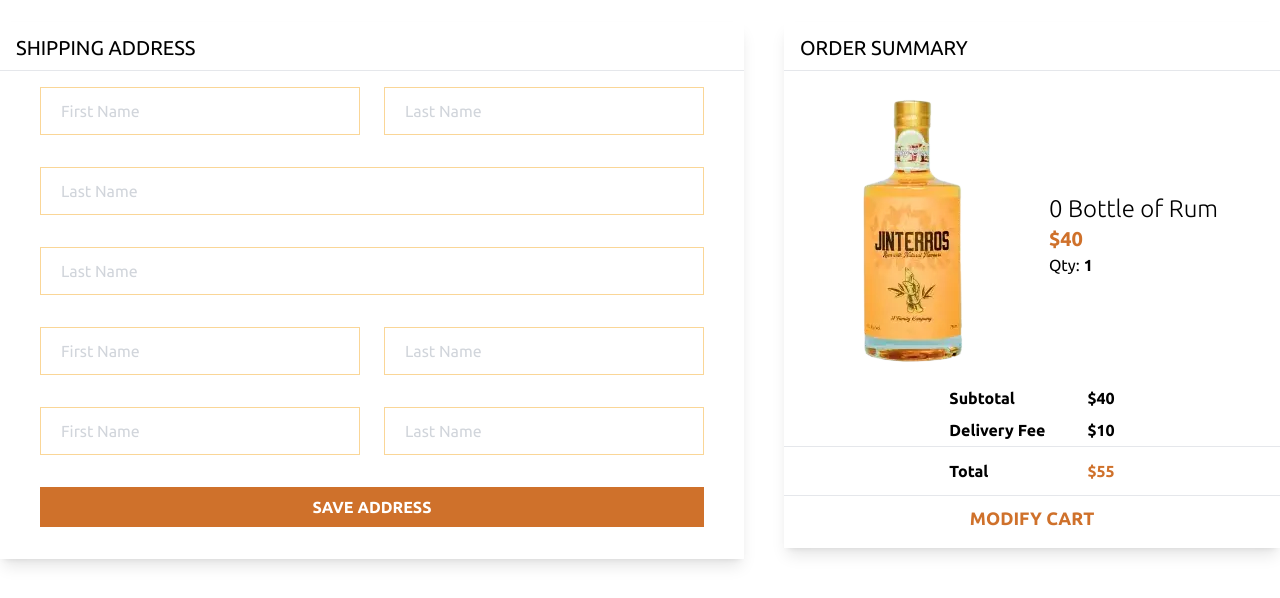
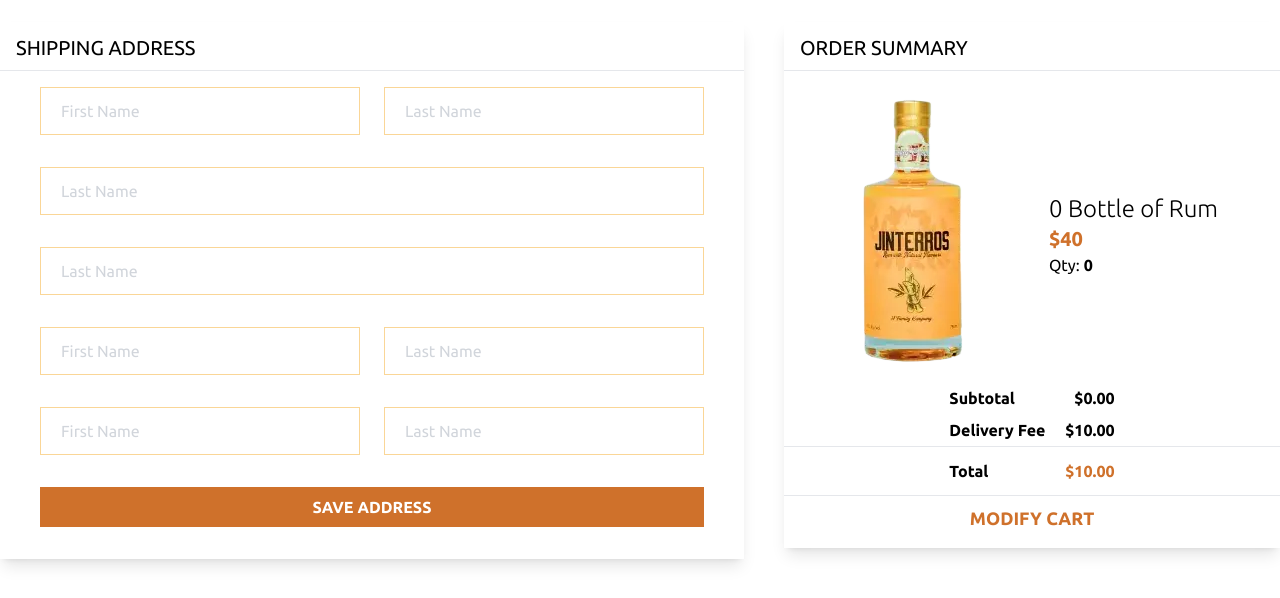
Before and after one commit to BisiDavi/jinterros, a Next.js app: page /checkout in a window 1280 px wide. Shown: the part 186-784 px from the top of the page. Built offline with nearby package versions, Linux system fonts and the light colour scheme.

Commit message:
checkout page updated

```diff
--- /dev/null
+++ b/components/checkout/OrderSummary.tsx
@@ -0,0 +1,55 @@
+/* eslint-disable @next/next/no-img-element */
+import Link from "next/link";
+
+import useCart from "@/hooks/useCart";
+
+export default function OrderSummary() {
+  const { cart } = useCart();
+  const amount = 40 * cart;
+  const total = amount + 10;
+
+  const cartText = cart > 1 ? "Bottles" : "Bottle";
+
+  return (
+    <div className="w-2/5 shadow-lg ml-10">
+      <h4 className="text-xl py-1 ml-4 pt-3 h-12">ORDER SUMMARY</h4>
+      <hr />
+      <div className="content  py-4">
+        <div className="row flex items-center w-3/4 justify-between mx-auto">
+          <img src="/rum-bottle-2.webp" alt="jinterros" title="jinterros" />
+          <div className="text flex flex-col text-xl">
+            <h6 className="text-2xl font-thin">
+              {cart} {cartText} of Rum
+            </h6>
+            <h4 className="text-rum-brown font-bold">$40</h4>
+            <p className="text-base">
+              Qty:
+              <span className="font-bold ml-1">{cart}</span>
+            </p>
+          </div>
+        </div>
+        <ul className="row mx-auto justify-center flex flex-col items-center">
+          <li className="my-1 w-1/3 justify-between flex font-bold">
+            Subtotal
+            <span>${amount.toFixed(2)}</span>
+          </li>
+          <li className="my-1 w-1/3 justify-between flex font-bold">
+            Delivery Fee
+            <span>$10.00</span>
+          </li>
+        </ul>
+        <div className="w-full border-y py-2">
+          <div className=" w-1/3  mx-auto my-1 justify-between flex font-bold">
+            <span>Total</span>
+            <span className="text-rum-brown">${total.toFixed(2)}</span>
+          </div>
+        </div>
+        <Link href="/cart" passHref>
+          <a className="text-rum-brown mt-2 hover:opacity-70 text-lg text-center flex mx-auto justify-center font-bold">
+            MODIFY CART
+          </a>
+        </Link>
+      </div>
+    </div>
+  );
+}
--- /dev/null
+++ b/components/form/ShippingForm.tsx
@@ -0,0 +1,32 @@
+import checkoutForm from "@/json/checkout-form.json";
+import displayForm from "@/components/form/displayForm";
+import Button from "@/components/button";
+
+export default function ShippingForm() {
+  return (
+    <div className="w-3/5 shadow-lg pb-8">
+      <h4 className="text-xl py-1 ml-4 pt-3 h-12">SHIPPING ADDRESS</h4>
+      <hr />
+      <form className="px-10">
+        {checkoutForm.map((formItem, index) => {
+          return (
+            <div key={index} className="flex justify-between items-center">
+              {formItem.map((item, idx) => {
+                const width = formItem.length === 2 ? `w-80` : "w-full";
+                return (
+                  <div key={item.name} className={`form-control ${width}`}>
+                    {displayForm(item)}
+                  </div>
+                );
+              })}
+            </div>
+          );
+        })}
+        <Button
+          className="bg-rum-brown w-full flex items-center py-2 justify-center text-white font-bold mt-4"
+          text="SAVE ADDRESS"
+        />
+      </form>
+    </div>
+  );
+}
--- a/layout/DefaultLayout.tsx
+++ b/layout/DefaultLayout.tsx
@@ -16,9 +16,9 @@ export default function DefaultLayout({
     <>
       <Head>
         {title ? (
-          <title> Jinterros | {title}</title>
+          <title> Jinterros | Rum with Natural Flavours | {title}</title>
         ) : (
-          <title>Welcome to Jinterros</title>
+          <title>Welcome to Jinterros | Rum with Natural Flavours</title>
         )}
       </Head>
       <Header />
--- a/pages/checkout.tsx
+++ b/pages/checkout.tsx
@@ -1,84 +1,13 @@
-/* eslint-disable @next/next/no-img-element */
-import Link from "next/link";
-
 import DefaultLayout from "@/layout/DefaultLayout";
-import checkoutForm from "@/json/checkout-form.json";
-import displayForm from "@/components/form/displayForm";
-import Button from "@/components/button";
-import useCart from "@/hooks/useCart";
+import OrderSummary from "@/components/checkout/OrderSummary";
+import ShippingForm from "@/components/form/ShippingForm";
 
 export default function Checkout() {
-  const { cart } = useCart();
-
-  const cartText = cart > 1 ? "Bottles" : "Bottle";
-
   return (
-    <DefaultLayout title="Cart">
+    <DefaultLayout title="Checkout">
       <section className="chekcout my-52 flex items-start container mx-auto">
-        <div className="w-3/5 shadow-lg pb-8">
-          <h4 className="text-xl py-1 ml-4 pt-3 h-12">SHIPPING ADDRESS</h4>
-          <hr />
-          <form className="px-10">
-            {checkoutForm.map((formItem, index) => {
-              return (
-                <div key={index} className="flex justify-between items-center">
-                  {formItem.map((item, idx) => {
-                    const width = formItem.length === 2 ? `w-80` : "w-full";
-                    return (
-                      <div key={item.name} className={`form-control ${width}`}>
-                        {displayForm(item)}
-                      </div>
-                    );
-                  })}
-                </div>
-              );
-            })}
-            <Button
-              className="bg-rum-brown w-full flex items-center py-2 justify-center text-white font-bold mt-4"
-              text="SAVE ADDRESS"
-            />
-          </form>
-        </div>
-        <div className="w-2/5 shadow-lg ml-10">
-          <h4 className="text-xl py-1 ml-4 pt-3 h-12">ORDER SUMMARY</h4>
-          <hr />
-          <div className="content  py-4">
-            <div className="row flex items-center w-3/4 justify-between mx-auto">
-              <img src="/rum-bottle-2.webp" alt="jinterros" title="jinterros" />
-              <div className="text flex flex-col text-xl">
-                <h6 className="text-2xl font-thin">
-                  {cart} {cartText} of Rum
-                </h6>
-                <h4 className="text-rum-brown font-bold">$40</h4>
-                <p className="text-base">
-                  Qty:
-                  <span className="font-bold ml-1">1</span>
-                </p>
-              </div>
-            </div>
-            <ul className="row mx-auto justify-center flex flex-col items-center">
-              <li className="my-1 w-1/3 justify-between flex font-bold">
-                Subtotal
-                <span>$40</span>
-              </li>
-              <li className="my-1 w-1/3 justify-between flex font-bold">
-                Delivery Fee
-                <span>$10</span>
-              </li>
-            </ul>
-            <div className="w-full border-y py-2">
-              <div className=" w-1/3  mx-auto my-1 justify-between flex font-bold">
-                <span>Total</span>
-                <span className="text-rum-brown">$55</span>
-              </div>
-            </div>
-            <Link href="/cart" passHref>
-              <a className="text-rum-brown mt-2 hover:opacity-70 text-lg text-center flex mx-auto justify-center font-bold">
-                MODIFY CART
-              </a>
-            </Link>
-          </div>
-        </div>
+        <ShippingForm />
+        <OrderSummary />
       </section>
     </DefaultLayout>
   );
```
